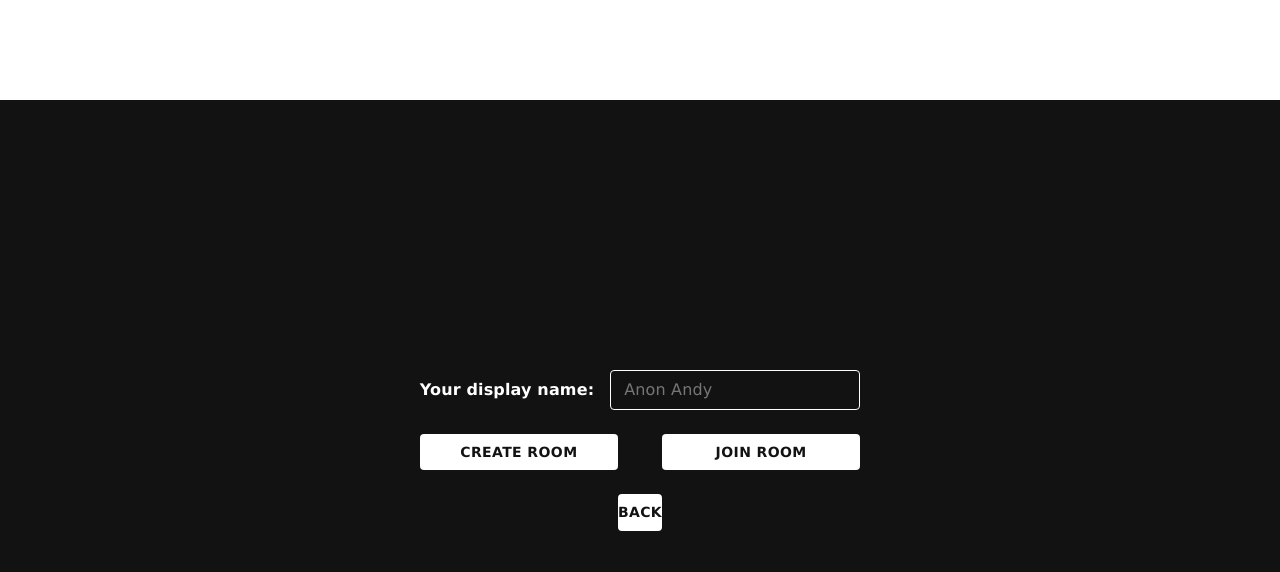
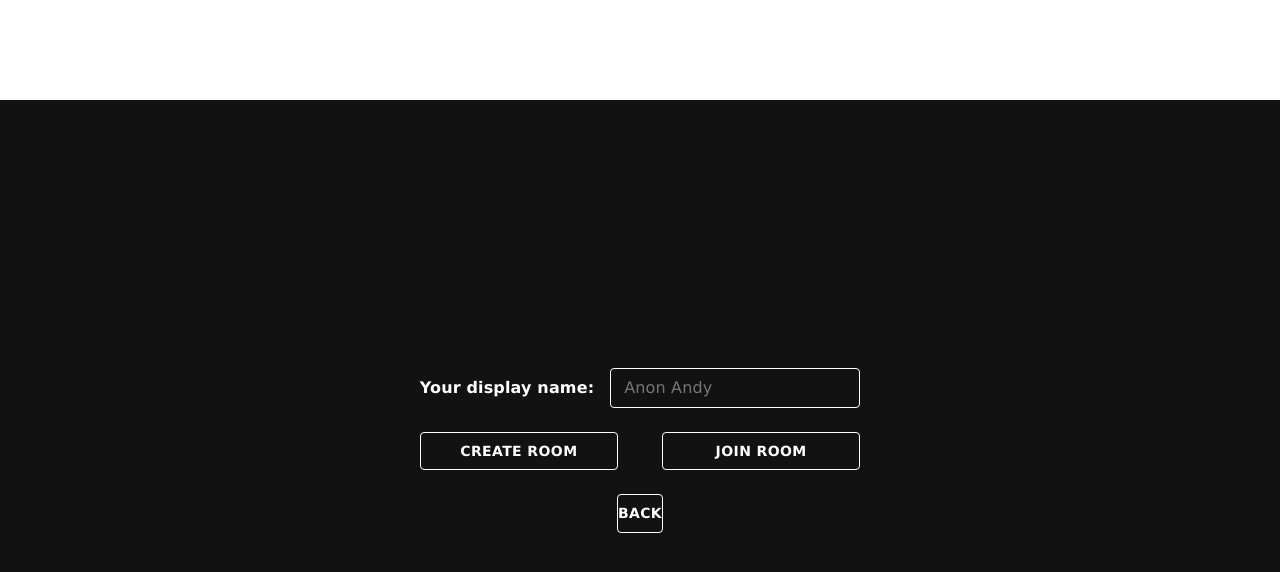
Before and after one commit to songFanAccount/gamebox, a React (Create React App) app in the folder client/: page / in a window 1280 px wide. Shown: the top 572 px of the page. Built offline with nearby package versions, Linux system fonts and the light colour scheme; no server answers.

Commit message:
Button style

```diff
--- a/client/src/Home.jsx
+++ b/client/src/Home.jsx
@@ -16,23 +16,23 @@ export default function Home() {
     }
     async function createToggle() {
         if(busy.current || createJoinState === -1) return
+        setCJState(-1)
         const anims = []
         anims.push(['.createButton', {width: ['45%', '100%']}, {duration: 0.5}])
         anims.push(['.joinButton', {width: ['45%', '0%'], opacity: [1, 0]}, {at: '<', duration: 0.5}])
         busy.current = true
         await animate(anims)
         busy.current = false
-        setCJState(-1)
     }
     async function joinToggle() {
         if(busy.current || createJoinState === 1) return
+        setCJState(1)
         const anims = []
         anims.push(['.joinButton', {width: ['45%', '100%']}, {duration: 0.5}])
         anims.push(['.createButton', {width: ['45%', '0%'], opacity: [1, 0]}, {at: '<', duration: 0.5}])
         busy.current = true
         await animate(anims)
         busy.current = false
-        setCJState(1)
     }
     async function back() {
         if(busy.current || createJoinState === 0) return
@@ -90,6 +90,7 @@ export default function Home() {
                         className="createButton"
                         onClick={createToggle}
                         width={0.45}
+                        invert={createJoinState === -1}
                     >
                         Create Room
                     </GBButton>
@@ -97,6 +98,7 @@ export default function Home() {
                         className="joinButton"
                         onClick={joinToggle}
                         width={0.45}
+                        invert={createJoinState === 1}
                     >
                         Join Room
                     </GBButton>
--- a/client/src/components/generalComponents.jsx
+++ b/client/src/components/generalComponents.jsx
@@ -50,8 +50,8 @@ export function GBTextInput({value, onChange, variant="outlined", width=250, pla
         />
     )
 }
-export function GBButton({onClick, children, color='#121212', backgroundColor='#FFFFFF', width='fit-content', className,
-                          hoverSx={color:'#121212', backgroundColor:'#FFFFFF'}}) {
+export function GBButton({onClick, children, color='#FFFFFF', backgroundColor='#121212', width='fit-content', className, border=1,
+                          invert=false, hoverSx={color:'#121212', backgroundColor:'#FFFFFF'}}) {
     return (
         <Button
             className={className}
@@ -60,8 +60,9 @@ export function GBButton({onClick, children, color='#121212', backgroundColor='#
             sx={{
                 m: 0,
                 px: 0,
-                color: color,
-                backgroundColor: backgroundColor,
+                color: invert ? backgroundColor : color,
+                border: border,
+                backgroundColor: invert ? color : backgroundColor,
                 fontFamily: 'Verdana',
                 fontWeight: 'bold',
                 minWidth: 0,
```
